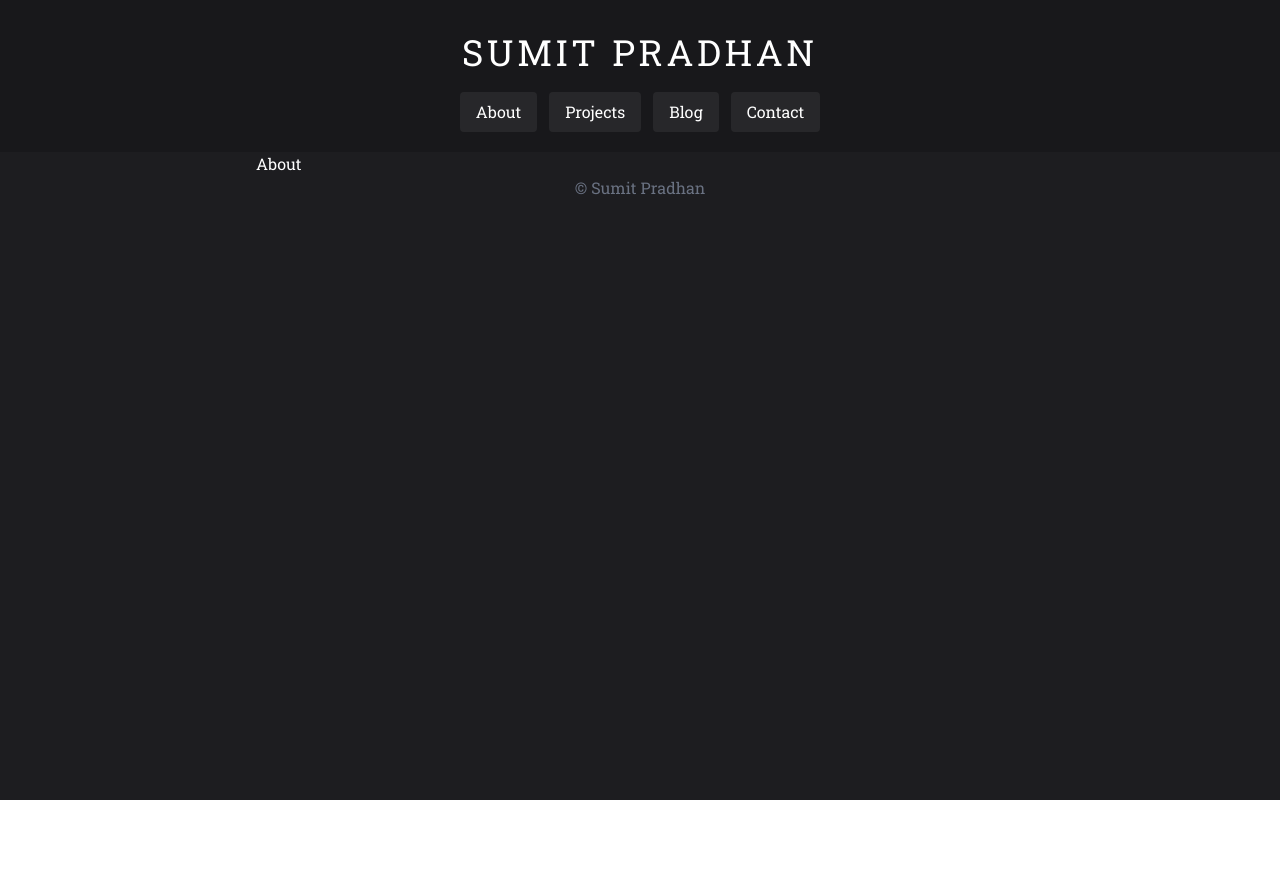
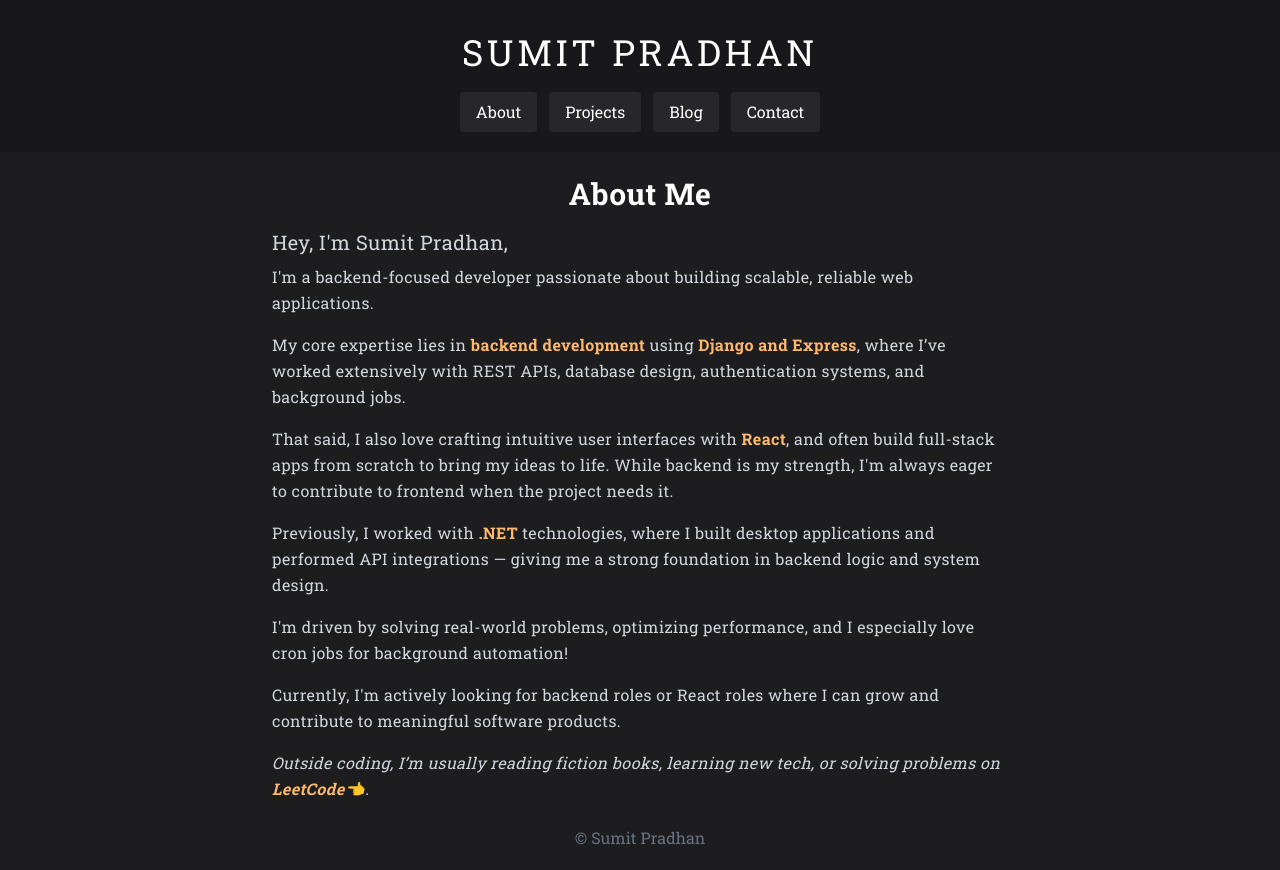
Before and after one commit to Pradhansumit/Portfolio, a React (Vite) app: page /about in a window 1280 px wide. Before the commit the page ends 800 px from the top, so only its background shows below. Built offline with nearby package versions, Linux system fonts and the light colour scheme.

Commit message:
Added about.

```diff
--- a/src/Pages/About.jsx
+++ b/src/Pages/About.jsx
@@ -1,5 +1,59 @@
+import { Link } from "react-router";
+
 const About = () => {
-  return <div>About</div>;
+  return (
+    <section className="px-4 py-6 text-gray-300 leading-relaxed tracking-wide">
+      <h2 className="text-3xl font-bold mb-4 text-white text-center">
+        About Me
+      </h2>
+      <h4 className="text-xl my-2">Hey, I'm Sumit Pradhan,</h4>
+      <p className="mb-4">
+        I'm a backend-focused developer passionate about building scalable,
+        reliable web applications.
+      </p>
+      <p className="mb-4">
+        My core expertise lies in{" "}
+        <span className="text-orange-300 font-bold">backend development</span>{" "}
+        using{" "}
+        <span className="text-orange-300 font-bold">Django and Express</span>,
+        where I’ve worked extensively with REST APIs, database design,
+        authentication systems, and background jobs.
+      </p>
+      <p className="mb-4">
+        That said, I also love crafting intuitive user interfaces with{" "}
+        <span className="text-orange-300 font-bold">React</span>, and often
+        build full-stack apps from scratch to bring my ideas to life. While
+        backend is my strength, I'm always eager to contribute to frontend when
+        the project needs it.
+      </p>
+      <p className="mb-4">
+        Previously, I worked with{" "}
+        <span className="text-orange-300 font-bold">.NET</span> technologies,
+        where I built desktop applications and performed API integrations —
+        giving me a strong foundation in backend logic and system design.
+      </p>
+      <p className="mb-4">
+        I'm driven by solving real-world problems, optimizing performance, and I
+        especially love cron jobs for background automation!
+      </p>
+      <p className="mb-4">
+        Currently, I'm actively looking for backend roles or React roles where I
+        can grow and contribute to meaningful software products.
+      </p>
+      <p className="italic">
+        Outside coding, I’m usually reading fiction books, learning new tech, or
+        solving problems on{" "}
+        <Link
+          to="https://leetcode.com/u/SumitCode-001/"
+          target="_blank"
+          className="text-orange-300 font-bold"
+        >
+          LeetCode👈
+        </Link>
+        .
+      </p>
+    </section>
+  );
 };
 
 export default About;
--- a/src/components/GithubProjects.jsx
+++ b/src/components/GithubProjects.jsx
@@ -7,7 +7,9 @@ const GithubProjects = () => {
     fetch("https://api.github.com/users/Pradhansumit/repos")
       .then((res) => res.json())
       .then((data) => {
-        const filtered = data.filter((repo) => !repo.fork);
+        const filtered = data.filter(
+          (repo) => !repo.fork && repo.name !== "Pradhansumit",
+        );
         setRepos(filtered);
       });
   }, []);
```
